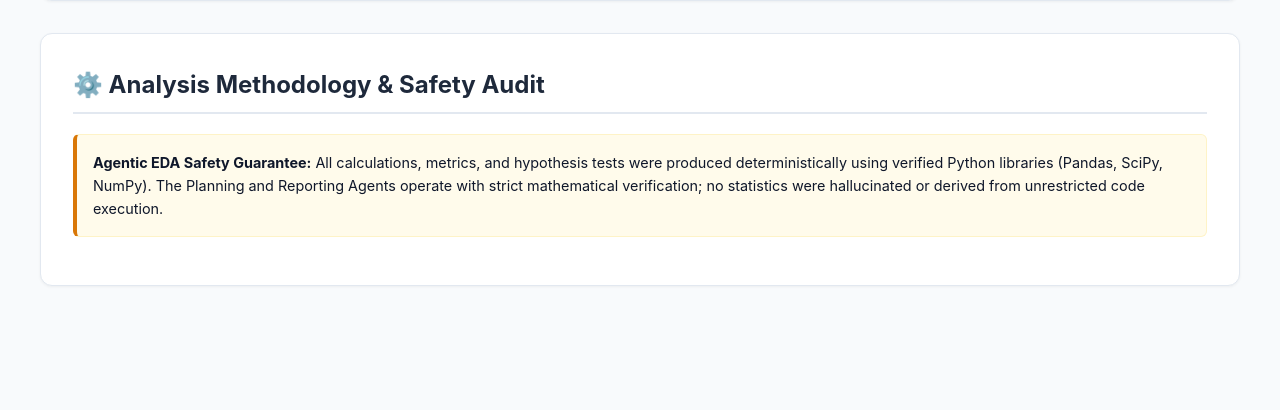
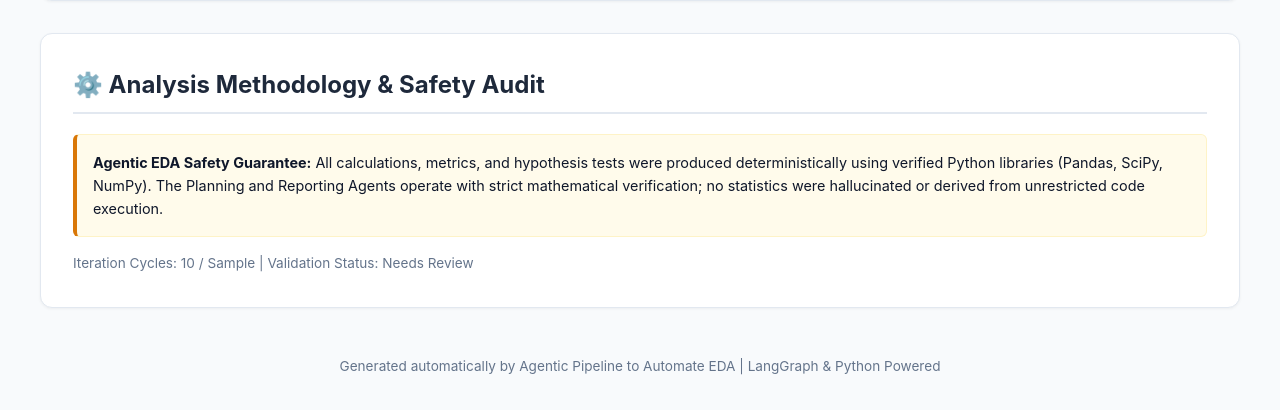
Before and after one commit to iitking/Agentic-Pipeline-to-Automate-EDA, a Python web app: template reporting/templates/report.html in a window 1280 px wide. Shown: the part 2526-2936 px from the top of the page. Before the commit the page ends 2812 px from the top, so only its background shows below. Run offline with Jinja, Linux system fonts and the light colour scheme; the template is opened without the code that fills it: most values are stand-ins (such as "Sample title", 1, 10 or a date in 2020); some libraries are stand-ins or nearby versions.

Commit message:
refactor(reporting): finalize Jinja2 report generator and HTML template

```diff
--- a/reporting/templates/report.html
+++ b/reporting/templates/report.html
@@ -298,3 +298,13 @@
             <strong>Agentic EDA Safety Guarantee:</strong> All calculations, metrics, and hypothesis tests were produced deterministically using verified Python libraries (Pandas, SciPy, NumPy). The Planning and Reporting Agents operate with strict mathematical verification; no statistics were hallucinated or derived from unrestricted code execution.
         </div>
         <div style="font-size: 0.85rem; color: var(--text-muted);">
+            Iteration Cycles: {{ state.iteration + 1 }} / {{ state.max_iterations }} | Validation Status: {{ 'Passed' if state.validation_passed else 'Needs Review' }}
+        </div>
+    </section>
+
+    <footer>
+        Generated automatically by Agentic Pipeline to Automate EDA | LangGraph & Python Powered
+    </footer>
+</div>
+</body>
+</html>
```
